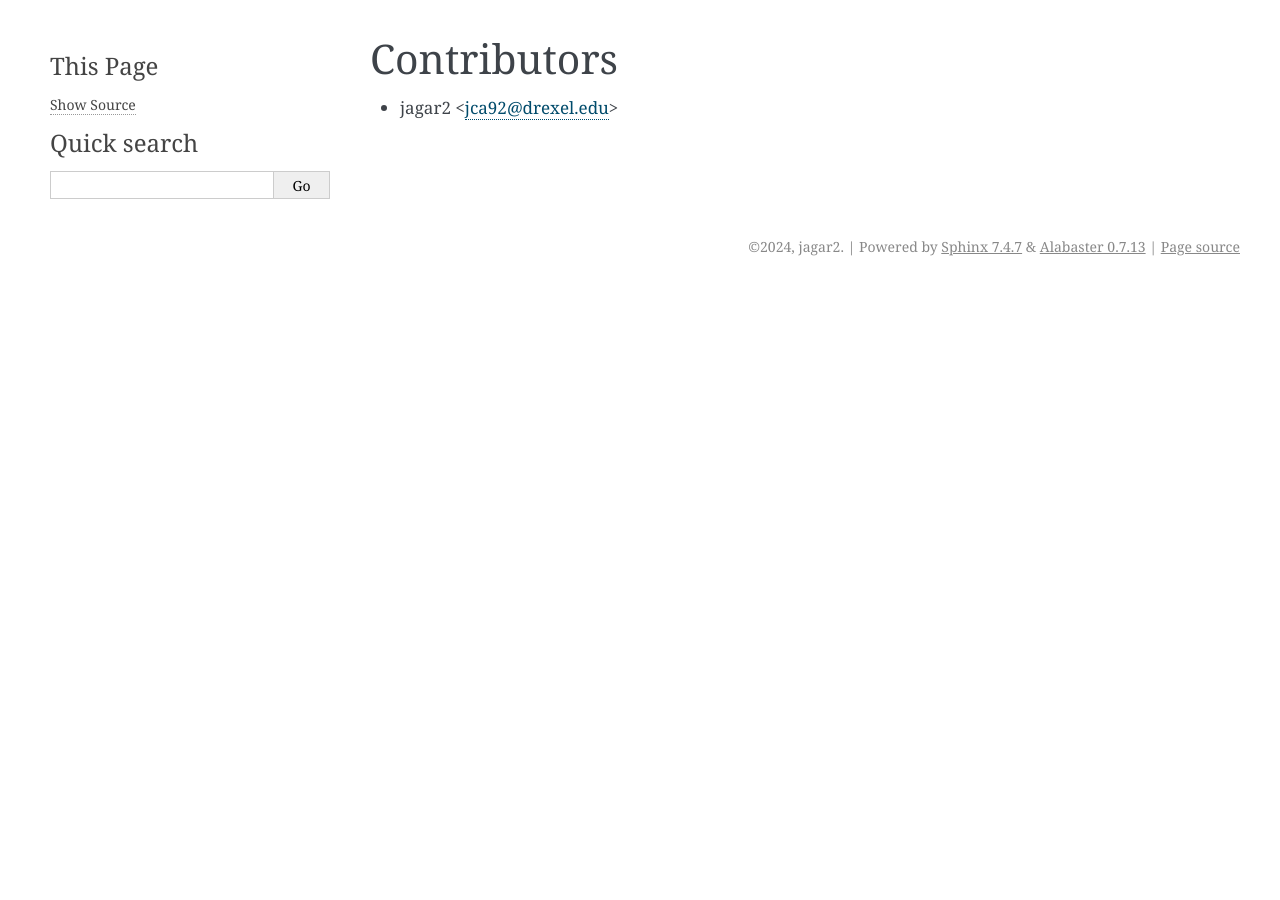
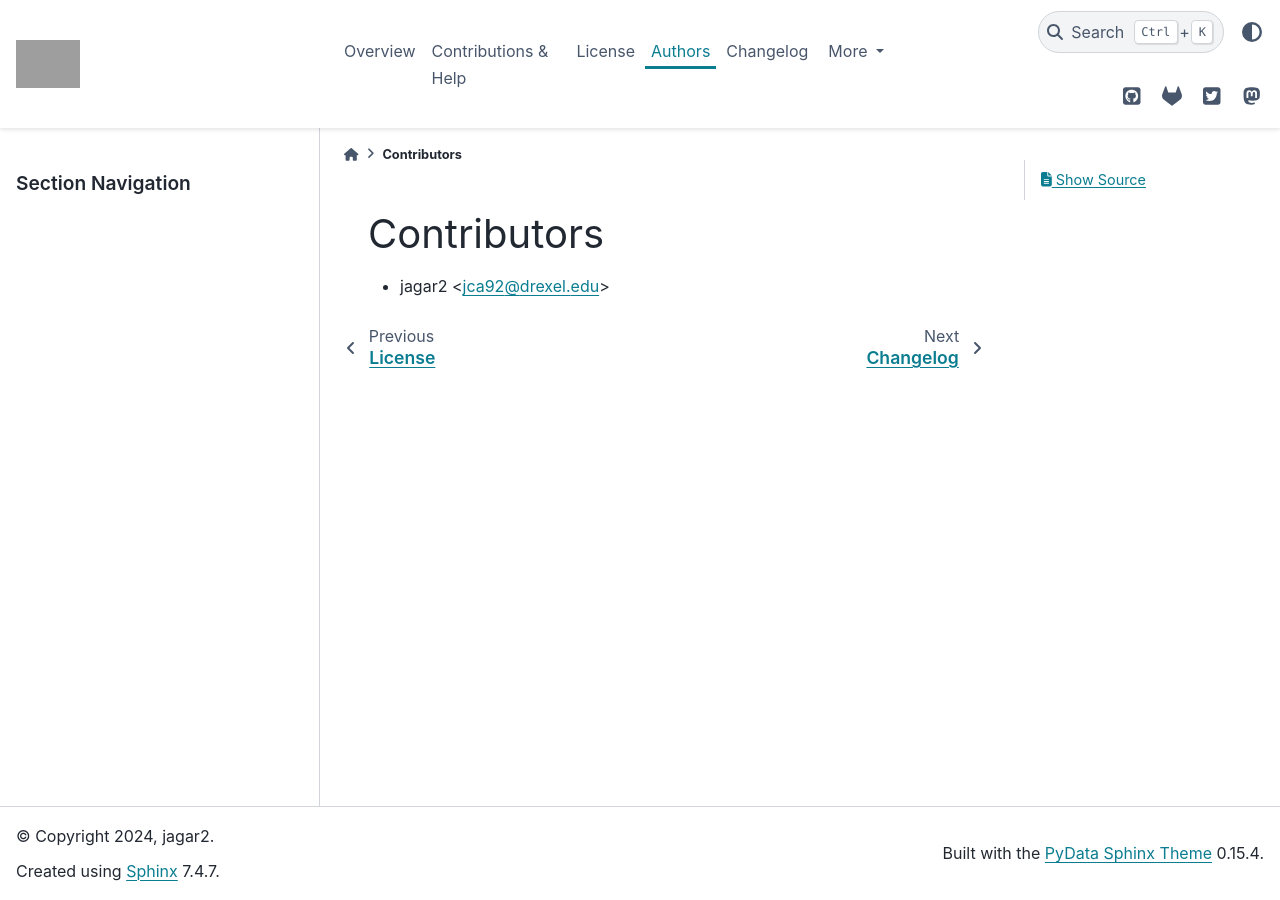
Before and after one commit to jagar2/scaffold-delete, a Sphinx documentation site: the page built from docs/authors.rst, in a window 1280 px wide. Built offline with Sphinx 7.4.7 and the PyData theme 0.15.4, drawn with Linux system fonts in a browser that asks for light colours; grey boxes are pictures that could not be loaded.

```diff
--- a/docs/conf.py
+++ b/docs/conf.py
@@ -74,6 +74,10 @@
     "sphinx.ext.napoleon",
 ]
 
+# Generate summary tables automatically
+autosummary_generate = True
+
+
 # Add any paths that contain templates here, relative to this directory.
 templates_path = ["_templates"]
 
@@ -134,7 +138,7 @@
 
 # If true, sectionauthor and moduleauthor directives will be shown in the
 # output. They are ignored by default.
-# show_authors = False
+show_authors = True
 
 # The name of the Pygments (syntax highlighting) style to use.
 pygments_style = "sphinx"
@@ -153,14 +157,43 @@
 
 # The theme to use for HTML and HTML Help pages.  See the documentation for
 # a list of builtin themes.
-html_theme = "alabaster"
+html_theme = "pydata_sphinx_theme"
 
 # Theme options are theme-specific and customize the look and feel of a theme
 # further.  For a list of options available for each theme, see the
 # documentation.
+# Material theme options (see theme.conf for more information)
 html_theme_options = {
-    "sidebar_width": "300px",
-    "page_width": "1200px"
+    "show_nav_level": 4,
+    "icon_links": [
+        {
+            "name": "GitHub",
+            "url": "https://github.com/<your-org>/<your-repo>",
+            "icon": "fab fa-github-square",
+            "type": "fontawesome",
+        },
+        {
+            "name": "GitLab",
+            "url": "https://gitlab.com/<your-org>/<your-repo>",
+            "icon": "fab fa-gitlab",
+            "type": "fontawesome",
+        },
+        {
+            "name": "Twitter",
+            "url": "https://twitter.com/<your-handle>",
+            "icon": "fab fa-twitter-square",
+            # The default for `type` is `fontawesome` so it is not actually required in any of the above examples as it is shown here
+        },
+        {
+            "name": "Mastodon",
+            "url": "https://<your-host>@<your-handle>",
+            "icon": "fab fa-mastodon",
+        },
+    ],
+    "logo": {
+        "image_light": "_static/Drexel_blue_Logo_square_Light.png",
+        "image_dark": "_static/Drexel_blue_Logo_square_Dark.png",
+    },
 }
 
 # Add any paths that contain custom themes here, relative to this directory.
@@ -187,9 +220,13 @@
 # so a file named "default.css" will overwrite the builtin "default.css".
 html_static_path = ["_static"]
 
+html_css_files = [
+    "custom.css",
+]
+
 # If not '', a 'Last updated on:' timestamp is inserted at every page bottom,
 # using the given strftime format.
-# html_last_updated_fmt = '%b %d, %Y'
+html_last_updated_fmt = "%b %d, %Y"
 
 # If true, SmartyPants will be used to convert quotes and dashes to
 # typographically correct entities.
@@ -229,7 +266,7 @@
 # html_file_suffix = None
 
 # Output file base name for HTML help builder.
-htmlhelp_basename = "scaffold-delete-doc"
+htmlhelp_basename = "m3util-doc"
 
 
 # -- Options for LaTeX output ------------------------------------------------
@@ -246,7 +283,7 @@
 # Grouping the document tree into LaTeX files. List of tuples
 # (source start file, target name, title, author, documentclass [howto/manual]).
 latex_documents = [
-    ("index", "user_guide.tex", "scaffold-delete Documentation", "jagar2", "manual")
+    ("index", "user_guide.tex", "M3Learning-Util Documentation", "jagar2", "manual")
 ]
 
 # The name of an image file (relative to this directory) to place at the top of
--- a/docs/requirements.txt
+++ b/docs/requirements.txt
@@ -3,3 +3,4 @@
 # under `install_requires` in `setup.cfg` is also listed here!
 sphinx>=3.2.1
 # sphinx_rtd_theme
+pydata-sphinx-theme
```
Also changed, not shown: 2 other files.
